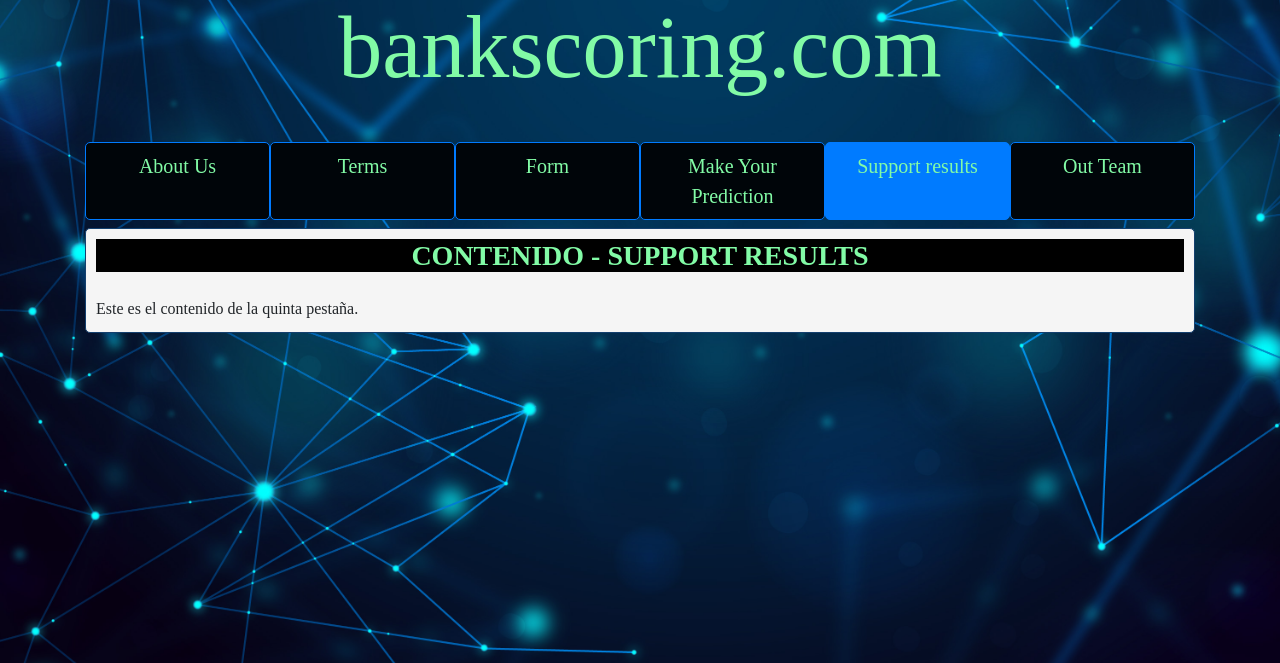
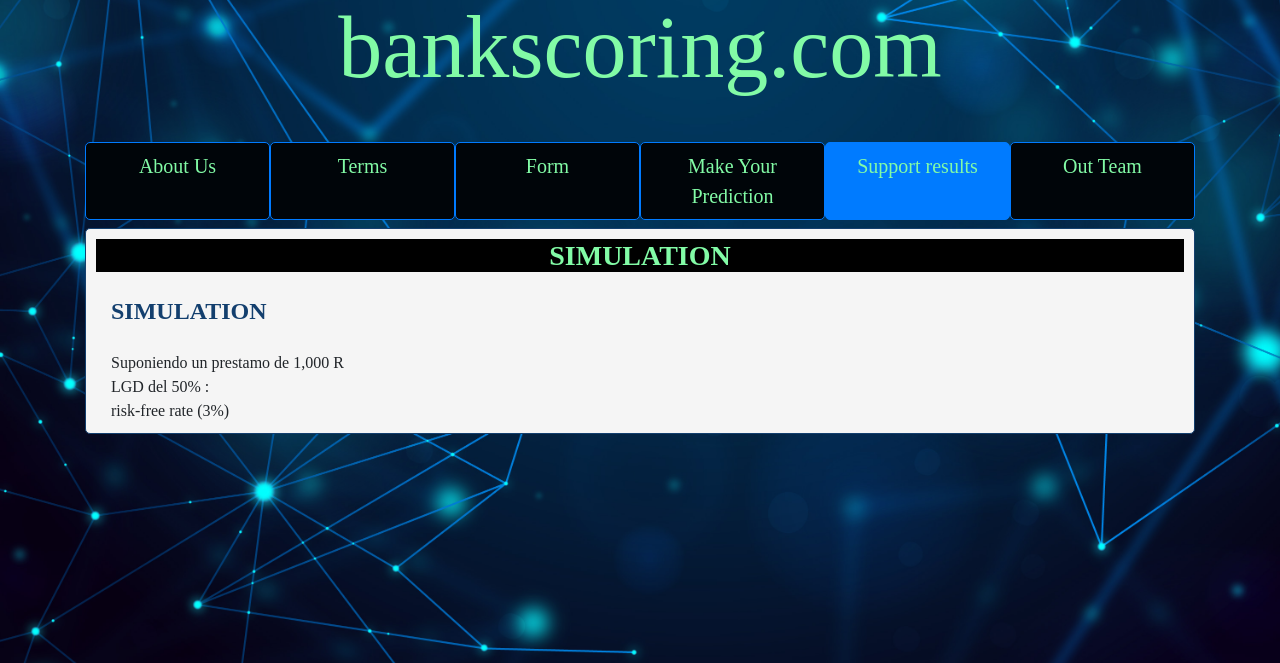
Before and after one commit to DobleL2/Credit_Risk_Analysis, a Flask app: page /process_form in a window 1280 px wide, after a click on "Support results". Shown: the part 104-767 px from the top of the page. Run offline with Flask 2, Linux system fonts and the light colour scheme; some libraries are stand-ins or nearby versions.

Commit message:
last commit

```diff
--- a/api/templates/index.html
+++ b/api/templates/index.html
@@ -467,14 +467,14 @@
                                     <div class="table">
                                         <div class="table-row">
                                             <div class="table-cell">Level</div>
-                                            <div class="table-cell" id="level-output"> 0 </div>
+                                            <div class="table-cell" id="level-output">Category: {{ context.cat }}  </div>
                                         </div>
                                         <div class="table-row">
-                                            <div class="table-cell">Default Probability</div>
+                                            <div class="table-cell">Default Probability: {{ context.score }}</div>
                                             <div class="table-cell" id="default-probability-output"> <!-- Aquí irá el output de la probabilidad de incumplimiento --> </div>
                                         </div>
                                         <div class="table-row">
-                                            <div class="table-cell">Loan Amount</div>
+                                            <div class="table-cell">Loan Amount {{ context.loan }}</div>
                                             <div class="table-cell" id="loan-amount-output"> <!-- Aquí irá el output del monto del préstamo --> </div>
                                         </div>
                                     </div>
@@ -506,7 +506,7 @@
                                         <div class="table-cell" id="default-probability-output"> <!-- Aquí irá el output de la probabilidad de incumplimiento --> </div>
                                     </div>
                                     <div class="table-row">
-                                        <div class="table-cell">Loan Amount</div>
+                                        <div class="table-cell">Loan Amount:</div>
                                         <div class="table-cell" id="loan-amount-output"> <!-- Aquí irá el output del monto del préstamo --> </div>
                                     </div>
                                 </div>
@@ -519,9 +519,21 @@
                 </div>
                 <div class="tab-pane fade" id="v-pills-content5" role="tabpanel" aria-labelledby="v-pills-tab5">
                     <div class="container text-center custom-content-header" style="color: #82fba6">
-                        <h3>Contenido - Support Results</h3>
+                        <h3>Simulation</h3>
                     </div>
-                    <p>Este es el contenido de la quinta pestaña.</p>
+                    <div class="col-md-4">
+                        <h4>Simulation</h4>
+                        <div class="table-cell">Suponiendo un prestamo de 1,000 R</div>
+                        <div class="table-cell">LGD del 50% : </div>
+                        <div class="table-cell">risk-free rate (3%) </div>
+                        {% if context %}
+                            <div class="table-cell">Expected_loss del cliente: {{  context.exp_loss }}</div>
+                        <div class="table-cell">Risk premium: {{ context.premium }}</div>
+                        <div class="table-cell">Exposure: {{ context.exposure }}</div>
+                        <div class="table-cell">Percentage of the loss: {{ context.per_loss }}</div>
+                        <div class="table-cell">Percentage of total exposure: {{ context.per_risk }}</div>
+                        {% endif %}
+                    </div>
                 </div>
                 <div class="tab-pane fade" id="v-pills-content6" role="tabpanel" aria-labelledby="v-pills-tab6">
                     <div class="container text-center custom-content-header" style="color: #82fba6">
--- a/api/views.py
+++ b/api/views.py
@@ -111,11 +111,98 @@
 
         #prediction, score = model_predict_from_form(data)
 
+        # Categoría
+        #--------------#
+        # Etiqueta de categoría
+
+        a1, a2, a3 = 0.3, 0.5, 0.7
+
+        # Categorize customers based on their predicted default probabilities
+        def categorize_clients(probabilities):
+            categories = []
+            for prob in probabilities:
+                if prob > a3:
+                    categories.append("Bad")
+                elif a2 < prob <= a3:
+                    categories.append("Regular")
+                else:
+                    categories.append("Good")
+            return categories
+
+        cat = categorize_clients(score)
+        #--------------#
+        # Perdida esperada del cliente (función)
+        #Expected Loss = Exposure at Default (EAD) * Probability of Default (PD) * Loss Given Default (LGD)
+
+        def exp_loss(positive_class_proba):
+
+            #Datos de un prestamo
+            loan_amount = 1000 #USD/Reales
+            loss_given_default = 0.5 # LGD is the Loss Given Default, the proportion of the loan that won't be recovered after default. Let's assume it's 50%.
+            risk_free_rate = 0.1175  # Interest rate (3%)
+            discounted_rate = 1 / (1 + risk_free_rate)
+            random_clients_df = pd.DataFrame()
+            # Associate probabilities with client data
+            random_clients_df['probability_of_default'] = positive_class_proba
+
+            # Calculate Expected Loss for each client based on their probability of default
+            random_clients_df['expected_loss'] = loan_amount * (1-random_clients_df['probability_of_default']) * loss_given_default * discounted_rate
+
+            # Calculate Risk Premium based on the model's prediction
+            random_clients_df['risk_premium'] = random_clients_df['expected_loss']* discounted_rate
+
+            # Calculate Total Risk Exposure
+            random_clients_df['total_risk_exposure'] = random_clients_df['expected_loss'] + random_clients_df['risk_premium']
+
+            # Display or use random_clients_df for further analysis
+            #print(random_clients_df[['probability_of_default', 'expected_loss', 'risk_premium', 'total_risk_exposure']].to_string(index=False))
+            print()
+
+            # Aggregate values for all clients
+            total_expected_loss = round(random_clients_df['expected_loss'].sum(), 2)
+            total_risk_premium = round(random_clients_df['risk_premium'].sum(), 2)
+            total_risk_exposure = round(random_clients_df['total_risk_exposure'].sum(), 2)
+            total_loan = round(loan_amount * len(random_clients_df), 2)
+            total_loans = len(random_clients_df) * loan_amount
+            loss_percentage = round((total_expected_loss / total_loans) * 100, 2)
+            risk_exposure_percentage = round((total_risk_exposure / total_loans) * 100, 2)
+
+            print("Total Loan: ", total_loan)
+            print("Total Expected Loss:", total_expected_loss)
+            print("Total Risk Premium:", total_risk_premium)
+            print("Total Risk Exposure:", total_risk_exposure)
+            print("Percentage of Loss of Total Loans: {:.2f}%".format(loss_percentage))
+            print("Percentage of Loss of Total Loans: {:.2f}%".format(risk_exposure_percentage))
+            print()
+
+            return total_loan,total_expected_loss,total_risk_premium,total_risk_exposure,loss_percentage, risk_exposure_percentage
+
+        print("Para un prestamo de 1,000 reales al cliente, suponiendo los siguientes datos: ")
+        print("Monto del prestamo: 1000" )
+        print("LGD, 50%") # LGD is the Loss Given Default, the proportion of the loan that won't be recovered after default. Let's assume it's 50%.
+        print("risk-free rate (3%)")
+        print()
+        print("Information: ","\n")
+        total_loan,total_expected_loss,total_risk_premium,total_risk_exposure,loss_percentage, risk_exposure_percentage = exp_loss(score)
+
+        #--------------#
+
         context = {
             'prediction': prediction,
             "score": score,
-            'data': {key: value[0] for key,value in data.items()},
+            "data": {key: value[0] for key,value in data.items()},
+            "category": cat,
+            "loan": total_loan,
+            "exp_loss": total_expected_loss,
+            "premium" : total_risk_premium,
+            "exposure": total_risk_exposure,
+            "per_loss": loss_percentage,
+            "per_risk": risk_exposure_percentage,
+            #"comparison_df": comparison_df.to_dict(),  # Convert DataFrame to dictionary
+            #"ahorro_potencial": ahorro_potencial,
+            #"porcentaje_ahorro": (ahorro_potencial / (1000 * len(comparison_df))) * 100,
         }
+
 
         return render_template('index.html',target_tab_id=4,context=context)
 
```
